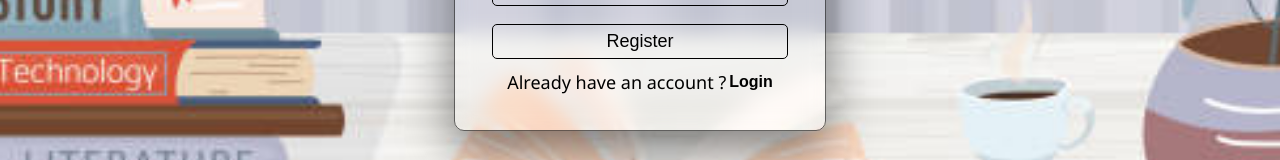
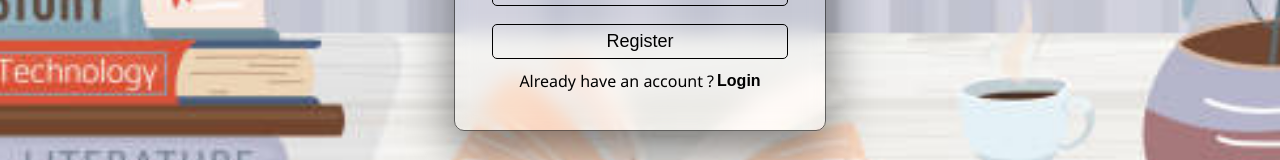
Before and after one commit to Sufiyan3101/PDF-RAG, a React (Vite) app: page /register in a window 1280 px wide. Shown: the part 469-629 px from the top of the page. Built offline with nearby package versions, Linux system fonts and the light colour scheme; no server answers.

Commit message:
update login and reg screen

```diff
--- a/src/styles/login.css
+++ b/src/styles/login.css
@@ -118,7 +118,7 @@
 .platformText {
   width: 80%;
   margin-left: 10%;
-  font-size: large;
+  font-size: medium;
   display: flex;
   align-items: center;
   justify-content: center;
--- a/src/styles/register.css
+++ b/src/styles/register.css
@@ -113,7 +113,7 @@
   width: 80%;
   margin-top: 3%;
   margin-left: 10%;
-  font-size: large;
+  font-size: medium;
   display: flex;
   align-items: center;
   justify-content: center;
```
